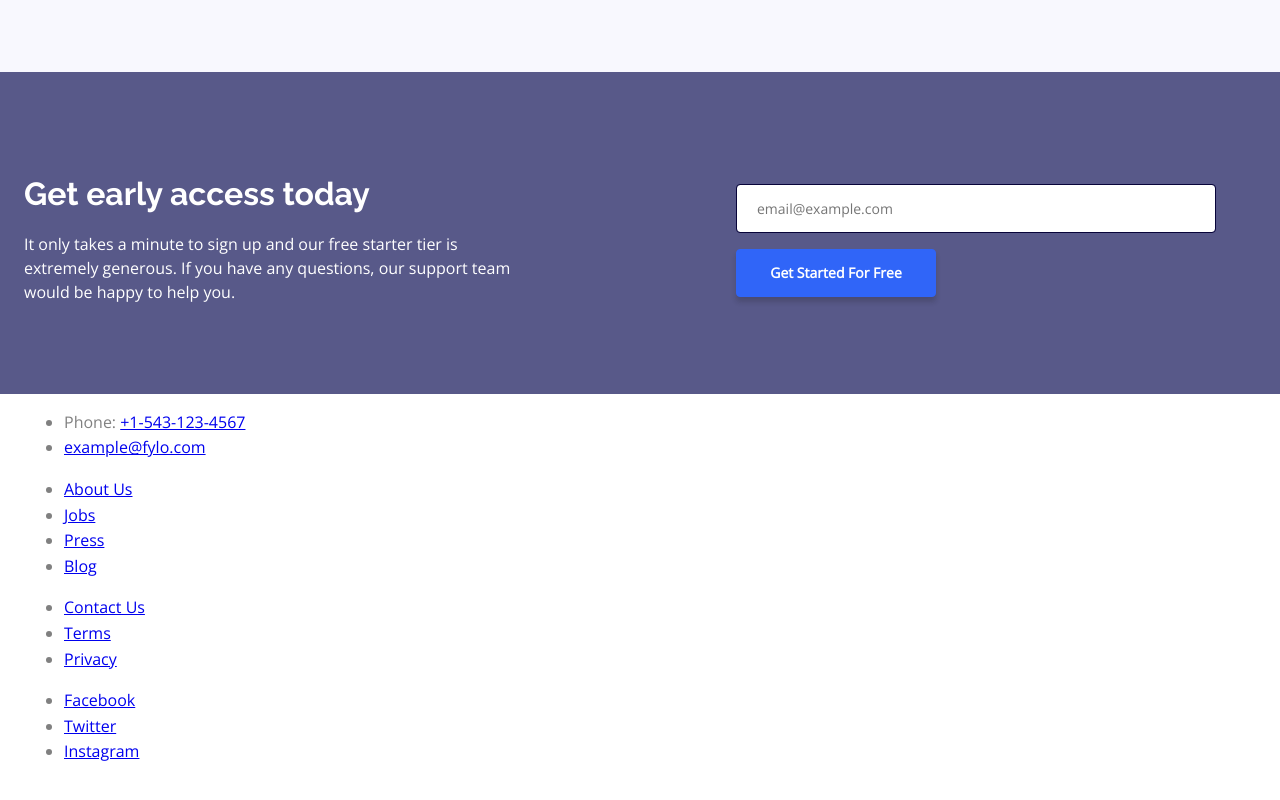
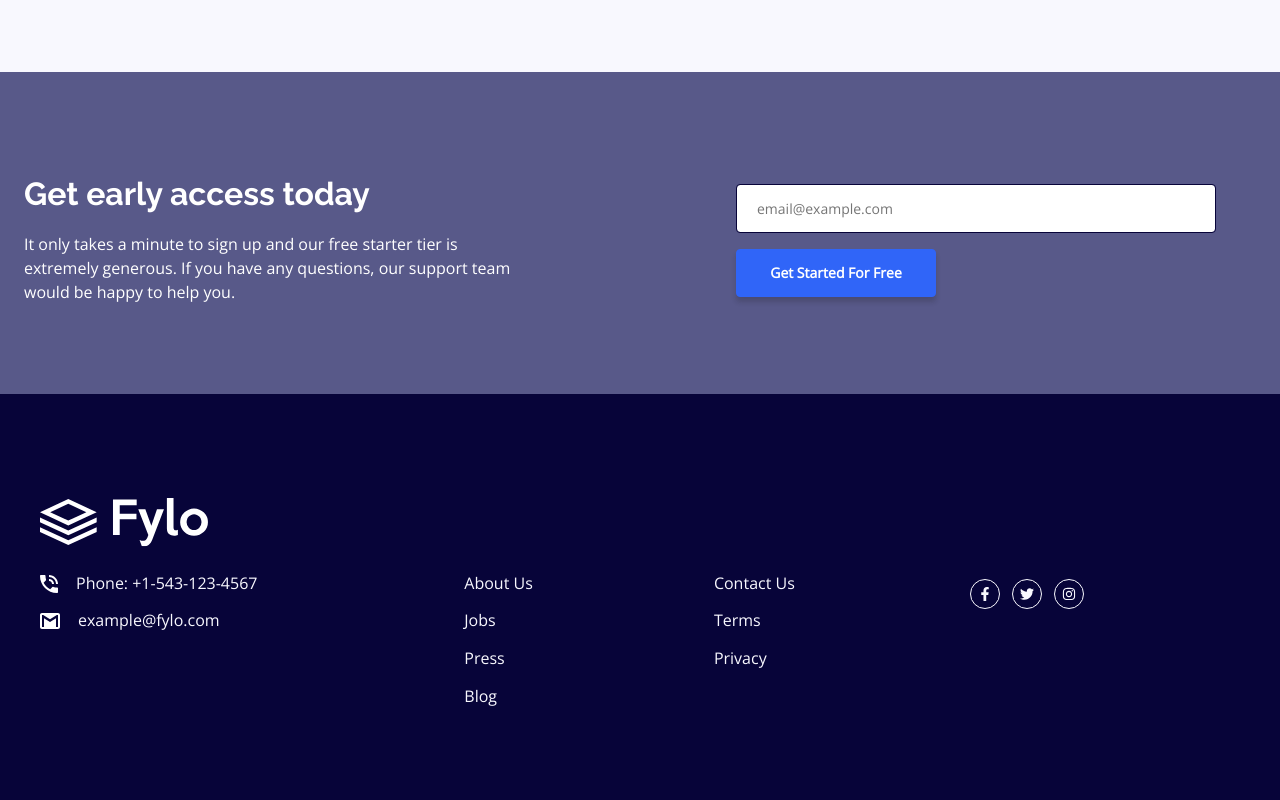
Before and after one commit to byronbyron/fylo-landing-page-with-two-column-layout, a plain HTML site: page index.html in a window 1280 px wide. Shown: the part 1514-2314 px from the top of the page. Drawn offline with nearby package versions, Linux system fonts and the light colour scheme.

Commit message:
Add footer styling

```diff
--- a/index.html
+++ b/index.html
@@ -32,7 +32,7 @@
       <div class="container">
         <div class="row">
           <div class="col">
-            <img src="images/illustration-1.svg" alt="" class="image">
+            <img src="images/illustration-1.svg" alt="" class="image" width="648" height="480">
           </div>
 
           <div class="col">
@@ -59,7 +59,7 @@
       <div class="container">
         <div class="row">
           <div class="col">
-            <img src="images/illustration-2.svg" alt="" class="image">
+            <img src="images/illustration-2.svg" alt="" class="image" width="664" height="501">
           </div>
 
           <div class="col">
@@ -121,29 +121,41 @@
 
   <footer class="footer">
     <div class="container">
-      <ul>
-        <li>Phone: <a href="#">+1-543-123-4567</a></li>
-        <li><a href="#">example@fylo.com</a></li>
+      <img src="images/logo-white.svg" alt="Fylo" class="footer-logo" width="168" height="49">
+
+      <div class="row">
+        <div class="col">
+          <ul class="footer-contact">
+            <li><svg width="18" height="18" xmlns="http://www.w3.org/2000/svg"><path d="M17 12.5c-1.2 0-2.4-.2-3.6-.6-.3-.1-.7 0-1 .2l-2.2 2.2c-2.8-1.4-5.1-3.8-6.6-6.6l2.2-2.2c.3-.3.4-.7.2-1-.3-1.1-.5-2.3-.5-3.5 0-.6-.4-1-1-1H1C.4 0 0 .4 0 1c0 9.4 7.6 17 17 17 .6 0 1-.4 1-1v-3.5c0-.6-.4-1-1-1zM16 9h2c0-5-4-9-9-9v2c3.9 0 7 3.1 7 7zm-4 0h2c0-2.8-2.2-5-5-5v2c1.7 0 3 1.3 3 3z" fill="#FFF" fill-rule="evenodd"/></svg><span>Phone: <a href="#">+1-543-123-4567</a></span></li>
+            <li><svg width="20" height="16" xmlns="http://www.w3.org/2000/svg"><path d="M18 0H2C.9 0 0 .9 0 2v12c0 1.1.9 2 2 2h16c1.1 0 2-.9 2-2V2c0-1.1-.9-2-2-2zm0 14h-2V5.2L10 9 4 5.2V14H2V2h1.2L10 6.2 16.8 2H18v12z" fill="#FFF" fill-rule="evenodd"/></svg><a href="#">example@fylo.com</a></li>
           </ul>
+        </div>
 
+        <div class="col">
           <ul>
             <li><a href="#">About Us</a></li>
             <li><a href="#">Jobs</a></li>
             <li><a href="#">Press</a></li>
             <li><a href="#">Blog</a></li>
           </ul>
+        </div>
 
+        <div class="col">
           <ul>
             <li><a href="#">Contact Us</a></li>
             <li><a href="#">Terms</a></li>
             <li><a href="#">Privacy</a></li>
           </ul>
+        </div>
 
-      <ul>
-        <li><a href="#">Facebook</a></li>
-        <li><a href="#">Twitter</a></li>
-        <li><a href="#">Instagram</a></li>
+        <div class="col">
+          <ul class="footer-social">
+            <li><a href="#"><svg fill="currentColor" xmlns="http://www.w3.org/2000/svg" viewBox="0 0 320 512"><path d="M279.14 288l14.22-92.66h-88.91v-60.13c0-25.35 12.42-50.06 52.24-50.06h40.42V6.26S260.43 0 225.36 0c-73.22 0-121.08 44.38-121.08 124.72v70.62H22.89V288h81.39v224h100.17V288z"/></svg><span class="sr-only">Facebook</span></a></li>
+            <li><a href="#"><svg fill="currentColor" xmlns="http://www.w3.org/2000/svg" viewBox="0 0 512 512"><path d="M459.37 151.716c.325 4.548.325 9.097.325 13.645 0 138.72-105.583 298.558-298.558 298.558-59.452 0-114.68-17.219-161.137-47.106 8.447.974 16.568 1.299 25.34 1.299 49.055 0 94.213-16.568 130.274-44.832-46.132-.975-84.792-31.188-98.112-72.772 6.498.974 12.995 1.624 19.818 1.624 9.421 0 18.843-1.3 27.614-3.573-48.081-9.747-84.143-51.98-84.143-102.985v-1.299c13.969 7.797 30.214 12.67 47.431 13.319-28.264-18.843-46.781-51.005-46.781-87.391 0-19.492 5.197-37.36 14.294-52.954 51.655 63.675 129.3 105.258 216.365 109.807-1.624-7.797-2.599-15.918-2.599-24.04 0-57.828 46.782-104.934 104.934-104.934 30.213 0 57.502 12.67 76.67 33.137 23.715-4.548 46.456-13.32 66.599-25.34-7.798 24.366-24.366 44.833-46.132 57.827 21.117-2.273 41.584-8.122 60.426-16.243-14.292 20.791-32.161 39.308-52.628 54.253z"/></svg><span class="sr-only">Twitter</span></a></li>
+            <li><a href="#"><svg fill="currentColor" xmlns="http://www.w3.org/2000/svg" viewBox="0 0 448 512"><path d="M224.1 141c-63.6 0-114.9 51.3-114.9 114.9s51.3 114.9 114.9 114.9S339 319.5 339 255.9 287.7 141 224.1 141zm0 189.6c-41.1 0-74.7-33.5-74.7-74.7s33.5-74.7 74.7-74.7 74.7 33.5 74.7 74.7-33.6 74.7-74.7 74.7zm146.4-194.3c0 14.9-12 26.8-26.8 26.8-14.9 0-26.8-12-26.8-26.8s12-26.8 26.8-26.8 26.8 12 26.8 26.8zm76.1 27.2c-1.7-35.9-9.9-67.7-36.2-93.9-26.2-26.2-58-34.4-93.9-36.2-37-2.1-147.9-2.1-184.9 0-35.8 1.7-67.6 9.9-93.9 36.1s-34.4 58-36.2 93.9c-2.1 37-2.1 147.9 0 184.9 1.7 35.9 9.9 67.7 36.2 93.9s58 34.4 93.9 36.2c37 2.1 147.9 2.1 184.9 0 35.9-1.7 67.7-9.9 93.9-36.2 26.2-26.2 34.4-58 36.2-93.9 2.1-37 2.1-147.8 0-184.8zM398.8 388c-7.8 19.6-22.9 34.7-42.6 42.6-29.5 11.7-99.5 9-132.1 9s-102.7 2.6-132.1-9c-19.6-7.8-34.7-22.9-42.6-42.6-11.7-29.5-9-99.5-9-132.1s-2.6-102.7 9-132.1c7.8-19.6 22.9-34.7 42.6-42.6 29.5-11.7 99.5-9 132.1-9s102.7-2.6 132.1 9c19.6 7.8 34.7 22.9 42.6 42.6 11.7 29.5 9 99.5 9 132.1s2.7 102.7-9 132.1z"/></svg><span class="sr-only">Instagram</span></a></li>
           </ul>
+        </div>
+      </div>
     </div>
 
     <p class="attribution">
--- a/style.css
+++ b/style.css
@@ -325,6 +325,88 @@ p {
     margin-right: auto;
 }
 
+.footer {
+    padding-top: 4rem;
+    padding-bottom: 4rem;
+    background-color: var(--very-dark-blue);
+    color: var(--light-grayish-blue);
+}
+
+.footer .container {
+    padding-left: 2.5rem;
+    padding-right: 2.5rem;
+}
+
+.footer ul {
+    list-style: none;
+    margin: 0 0 3.25rem;
+    padding: 0;
+}
+
+.footer li {
+    margin-bottom: 0.75rem;
+}
+
+.footer a {
+    color: var(--light-grayish-blue);
+    text-decoration: none;
+    transition: color 0.15s;
+}
+
+.footer a:hover,
+.footer a:focus {
+    color: var(--bright-blue-light);
+}
+
+.footer-logo {
+    display: block;
+    margin-bottom: 2.5rem;
+}
+
+.footer-contact li {
+    display: flex;
+    align-items: center;
+}
+
+.footer-contact svg {
+    margin-right: 1.125rem;
+}
+
+.footer .footer-social {
+    margin-bottom: 0;
+}
+
+.footer-social {
+    display: flex;
+    justify-content: center;
+}
+
+.footer-social li {
+    margin: 0 0.375rem;
+}
+
+.footer-social a {
+    display: flex;
+    align-items: center;
+    justify-content: center;
+    width: 1.875rem;
+    height: 1.875rem;
+    border-radius: 1.875rem;
+    border: 1px solid var(--light-grayish-blue);
+    transition: color 0.15s, border-color 0.15s;
+}
+
+.footer-social a:hover,
+.footer-social a:focus {
+    border-color: var(--bright-blue-light);
+}
+
+.footer-social svg {
+    display: block;
+    width: 0.875rem;
+    height: 0.875rem;
+}
+
 .attribution {
     display: none;
     font-size: 11px;
@@ -564,4 +646,41 @@ p {
         padding: 1rem;
         box-shadow: 0 5px 5px hsl(0deg 0% 10% / 20%);
     }
+
+    .footer {
+        padding-top: 6.5rem;
+    }
+
+    .footer-logo {
+        margin-bottom: 1.5rem;
+    }
+
+    .footer .row {
+        flex-direction: row;
+    }
+
+    .footer .col:nth-child(1) {
+        max-width: 34%;
+        flex-basis: 34%;
+    }
+
+    .footer .col:nth-child(2) {
+        max-width: 20%;
+        flex-basis: 20%;
+    }
+
+    .footer .col:nth-child(3) {
+        max-width: 20%;
+        flex-basis: 20%;
+    }
+
+    .footer .col:nth-child(4) {
+        max-width: 20%;
+        flex-basis: 20%;
+    }
+
+    .footer .footer-social {
+        justify-content: flex-start;
+        margin-top: 0.5rem;
+    }
 }
```
Also changed, not shown: design/desktop-design.jpg, images/icon-facebook.svg (added), images/icon-instagram.svg (added), images/icon-twitter.svg (added), images/logo-white.svg (added). Lines whose indentation alone changed are shown as unchanged.
